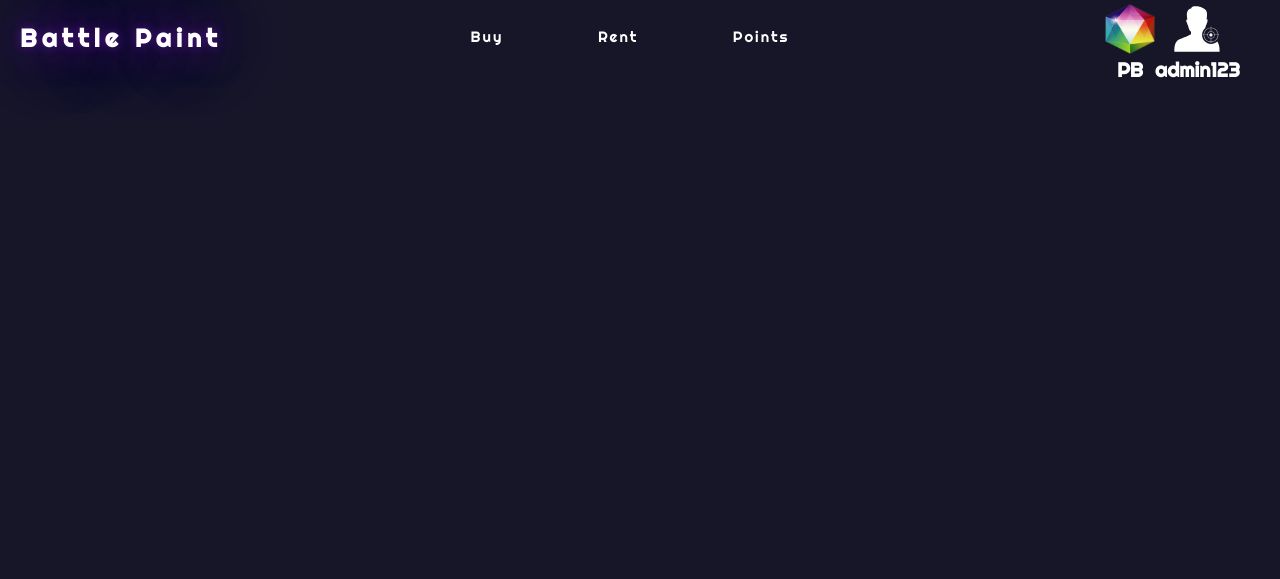
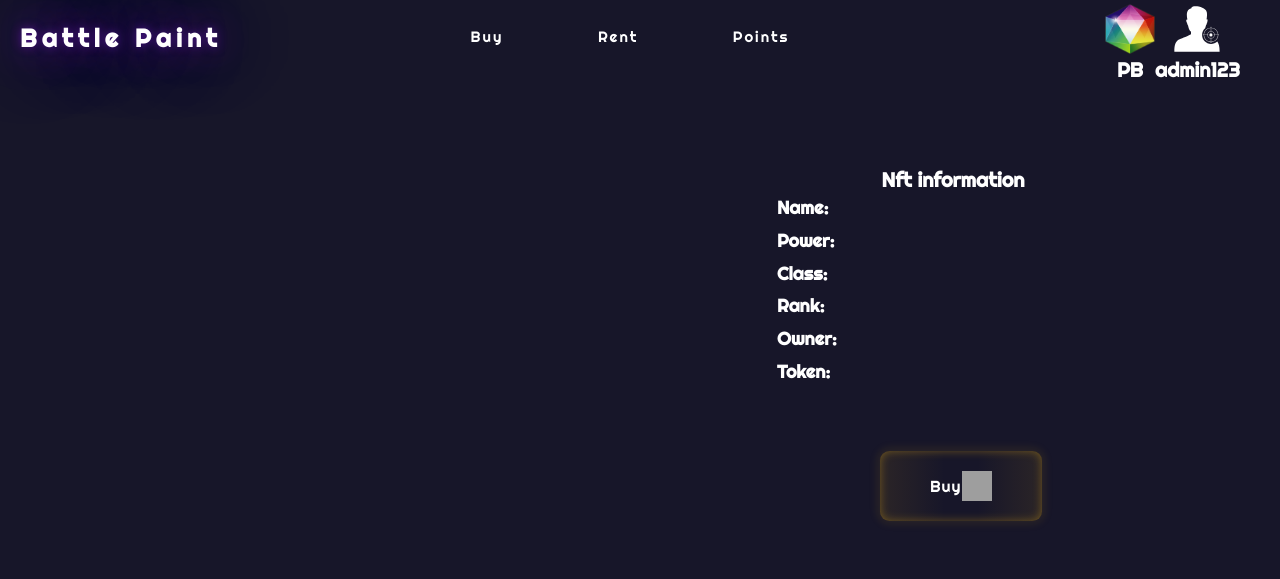
Before and after one commit to Miguelhxrz/BattlePaint, a PHP site: page /view/character_view.php in a window 1280 px wide. Shown: the top 579 px of the page. Run offline with PHP 8.4, Linux system fonts and the light colour scheme; the visitor is signed in with stand-in values (Sample User, id 1); data that the repository does not hold is empty; grey boxes are pictures that could not be loaded.

Commit message:
Fix bugs and other

```diff
--- a/controller/character_view-controller.php
+++ b/controller/character_view-controller.php
@@ -18,5 +18,10 @@
 
 $nfts = $nft->NFTSByToken( $token );
 
+// var_dump($nfts);
+
+// echo "<h2>".$nfts['name']."</h2>";
+
 $price_nft = intval($nft->GetPriceToken( $token ));
+
 ?>
--- a/js/register_nftcopy.js
+++ b/js/register_nftcopy.js
@@ -11,10 +11,6 @@
 const input_owner = document.getElementById('owner_nft');
 const input_img_p = document.getElementById('p_img');
 const input_img_c = document.getElementById('c_img');
-
-
-
-
 
 
 
--- a/model/Nft.php
+++ b/model/Nft.php
@@ -155,7 +155,7 @@
     $nfts = array();
 
     if(mysqli_num_rows($send) > 0) {
-      while($rows =  mysqli_fetch_array($send)) {
+      while($rows =  mysqli_fetch_assoc($send)) {
         array_push($nfts,$rows);
       }
       return $nfts;
--- a/view/character_view.php
+++ b/view/character_view.php
@@ -2,6 +2,8 @@
   require_once('../controller/header_controller.php');
 
   require_once('../controller/character_view-controller.php');
+
+
 ?>
 
 
@@ -25,53 +27,53 @@
 
       <section class="character__container">
         <article class="character__container--before">
-          <?php foreach ( $nfts as $nft ) { ?>
-          <img src=" <?php echo $nft['img_p'] ?>" alt="" class="character__img">
+          <?php #foreach( $nfts as $nft ) { ?>
+          <img src=" <?php echo $nfts['img_p'] ?>" alt="" class="character__img">
 
           <article class="character__stats">
             <h5 class="character__name">Nft information</h5>
             <div class="character__data">
 
               <h6 class="nft_name-title">Name: </h6>
-              <h6 class="nft_name-title answer"> <?php echo $nft['name'] ?></h6>
+              <h6 class="nft_name-title answer"> <?php echo $nfts['name'] ?></h6>
 
               <h6 class="nft_name-title">Power: </h6>
-              <h6 class="nft_name-title answer"> <?php echo $nft['power'] ?></h6>
+              <h6 class="nft_name-title answer"> <?php echo $nfts['power'] ?></h6>
 
               <h6 class="nft_name-title">Class: </h6>
-              <h6 class="nft_name-title answer"> <?php echo $nft['class'] ?></h6>
+              <h6 class="nft_name-title answer"> <?php echo $nfts['class'] ?></h6>
 
               <h6 class="nft_name-title">Rank: </h6>
-              <h6 class="nft_name-title answer" id="nft__rank"> <?php echo $nft['rank'] ?></h6>
+              <h6 class="nft_name-title answer" id="nft__rank"> <?php echo $nfts['rank'] ?></h6>
 
               <h6 class="nft_name-title">Owner: </h6>
-              <h6 class="nft_name-title answer"> <?php echo $nft['owner'] ?></h6>
+              <h6 class="nft_name-title answer"> <?php echo $nfts['owner'] ?></h6>
 
               <h6 class="nft_name-title">Token: </h6>
-              <h6 class="nft_name-title answer"> <?php echo $nft['token'] ?></h6>
+              <h6 class="nft_name-title answer"> <?php echo $nfts['token'] ?></h6>
 
             </div>
           </article>
           <article class="character__container--after"></article>
         </article>
+        <?php #} ?>
       </section>
 
       <article class="actions">
         <?php if( $owner !== $username ) { ?>
-        <button class="modal__cta--btn"> Buy <?php echo $nft['price'] ?> <img src="../source/img/svg/paint-backets.svg" alt="paint buckets icon"></button>
+        <button class="modal__cta--btn"> Buy <?php echo $nfts['price'] ?> <img src="../source/img/svg/paint-backets.svg" alt="paint buckets icon"></button>
         <?php }else {
           echo "<article class='alert'> <h3>You are the owner of this NFT</h3></article>";
         } ?>
       </article>
       <?php
-      }
       ?>
   </main>
   <footer>
 
   </footer>
 
-  <?php foreach ( $nfts as $nft ) { ?>
+  <?php #foreach ( $nfts as $nft ) { ?>
     <section class="modal" id="modal">
       <article class="modal__container">
           <form action="./user.php" method="POST" class="modal-form" id="modal-form">
@@ -79,22 +81,24 @@
             <p class="modal__title">Confirm purchase</p>
 
             <div class="img">
-              <img class="modal__image--nft" src="<?php echo $nft['img_p'] ?>" alt="PP">
+              <img class="modal__image--nft" src="<?php echo $nfts['img_p'] ?>" alt="PP">
             </div>
 
             <div class="price">
               <img class="modal__image" src="../source/img/svg/paint-backets.svg" alt="PB">
-              <p class="modal__price"><?php echo $nft['price'] ?></p>
+              <p class="modal__price"><?php echo $nfts['price'] ?></p>
             </div>
 
-            <input type="hidden" name="buy_token" value="<?php echo $nft['token']?>">
-            <input type="hidden" name="buy_price" value="<?php echo $nft['price']?>">
+            <input type="hidden" name="buy_token" value="<?php echo $nfts['token']?>">
+            <input type="hidden" name="buy_price" value="<?php echo $nfts['price']?>">
+
 
             <input class="modal__convert--button" name='confirm' type="submit" value="Confirm">
+
 
           </form>
       </article>
     </section>
-  <?php } ?>
+  <?php #} ?>
 </body>
 </html>
```
Also changed, not shown: controller/marketplace-controller.php (+16 -1 lines), controller/user_controller.php (+8 -9 lines), view/marketplace.php (+0 -17 lines), view/register_nft.php (+3 -57 lines), view/user.php (+7 -2 lines), js/register_nft.js (line endings or trailing spaces), public/card_img/Gabriela_card.png (added), public/presentation_img/Gabriela_presentation.png (added).
